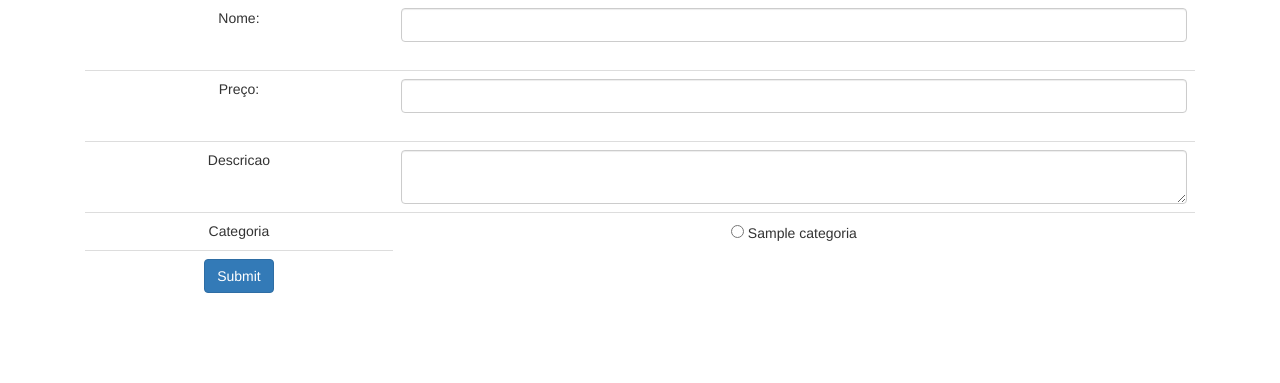
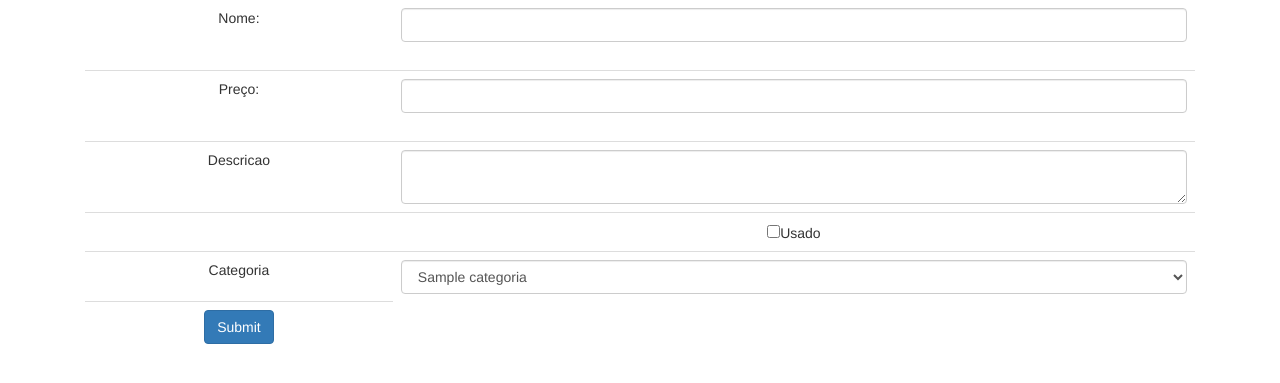
Before and after one commit to vinipaz/loja, a PHP site: page /produto-formulario.php in a window 1280 px wide. Shown: the part 161-544 px from the top of the page. Run offline with PHP 8.4, Linux system fonts and the light colour scheme; tables that the repository leaves empty or names only in its code hold one stand-in row (values such as "Sample post"); data that the repository does not hold is empty.

Commit message:
Aplicando checkbox nas caegorias em formularios de produtos

```diff
--- a/banco-produto.php
+++ b/banco-produto.php
@@ -1,6 +1,6 @@
 <?php
-function insereProduto($conexao, $nome, $preco, $descricao, $categoria_id) {
-	$query = "INSERT INTO produtos (nome, preco, descricao, categoria_id) VALUES ('{$nome}', {$preco}, '{$descricao}', {$categoria_id})";
+function insereProduto($conexao, $nome, $preco, $descricao, $categoria_id, $usado) {
+	$query = "INSERT INTO produtos (nome, preco, descricao, categoria_id, usado) VALUES ('{$nome}', {$preco}, '{$descricao}', {$categoria_id}, {$usado})";
 	return mysqli_query($conexao, $query);
 }
 
--- a/cabecalho.php
+++ b/cabecalho.php
@@ -5,18 +5,23 @@
 <head>
 	<meta charset="utf-8">
 	<title>Minha loja</title>
+	<!--Aplicação do bootstrap-->
 	<link rel="stylesheet" href="css/bootstrap.css">
+	<!--CSS para centralizar-->
 	<link rel="stylesheet" href="css/loja.css">
 </head>
 
 <body>
+	<!--Menu de navegação horizontal no topo da página-->
 	<div class="navbar navbar-inverse navbar-fixed-top">
 		<div class="container">
 			<div class="navbar-header">
+				<!--Redirecionamento para a Index.php-->
 				<a class="navbar-brand" href="index.php">MINHA LOJA</a>
 			</div>
 			<div>
 				<ul class="nav navbar-nav">
+					<!--Opções no Menu-->
 					<li><a href="produto-formulario.php">Adiciona Produto</a></li>
 					<li><a href="produto-lista.php">Produtos</a></li>
 					<li><a href="sobre.php">Sobre</a></li>
--- a/conecta.php
+++ b/conecta.php
@@ -1,2 +1,3 @@
 <?php
+//Conexão com o banco
 $conexao = mysqli_connect("localhost","root","","loja");
--- a/produto-formulario.php
+++ b/produto-formulario.php
@@ -1,7 +1,9 @@
 <?php
 //Inclui o cabeçalho
 include("cabecalho.php");
+//Conexão com o banco
 include("conecta.php");
+//Funções da tabela de categorias
 include("banco-categoria.php");
 
 $categorias = listaCategorias($conexao);
@@ -10,6 +12,7 @@ $categorias = listaCategorias($conexao);
 
 		<h1>Formulário de produto</h1>
 
+	<!--Adiciona oproduto pelo metodo POST-->
 	<form action="adiciona-produto.php" method="post">
 		<table class="table">
 		<tr>
@@ -25,13 +28,26 @@ $categorias = listaCategorias($conexao);
 			<td><textarea class="form-control" name="descricao"></textarea></td>
 		</tr>
 		<tr>
+			<td></td>
+			<td><input type="checkbox" name="usado" value="true">Usado
+		</tr>
+		<tr>
 			<td>Categoria</td>
 			<td>
-				<?php foreach($categorias as $categoria) : ?>
-					<input type="radio" name="categoria_id"
+				<!--Lista cada categoria cadastrada no banco como radio button-->
+				<?php // foreach($categorias as $categoria) : ?>
+					 <!-- <input type="radio" name="categoria_id"
 						value="<?=$categoria['id']?>">
-						<?=$categoria['nome']?><br/>
-				<?php endforeach ?>
+						<?=$categoria['nome']?><br/> -->
+				<?php // endforeach ?>
+				<!--Selecionar no combobox-->
+				<select name="categoria_id" class="form-control">
+					<?php foreach($categorias as $categoria) : ?>
+						<option value="<?=$categoria['id']?>">
+							<?=$categoria['nome']?>
+						</option>
+					<?php endforeach ?>
+				</select>
 			</td>
 		</tr>
 		<tr>
@@ -40,4 +56,5 @@ $categorias = listaCategorias($conexao);
 
 	</form>
 
+<!--Inclui o rodape-->
 <?php include("rodape.php") ?>
```
Also changed, not shown: adiciona-produto.php (+17 -5 lines), produto-lista.php (+7 -5 lines), remove-produto.php (+6 -1 lines).
